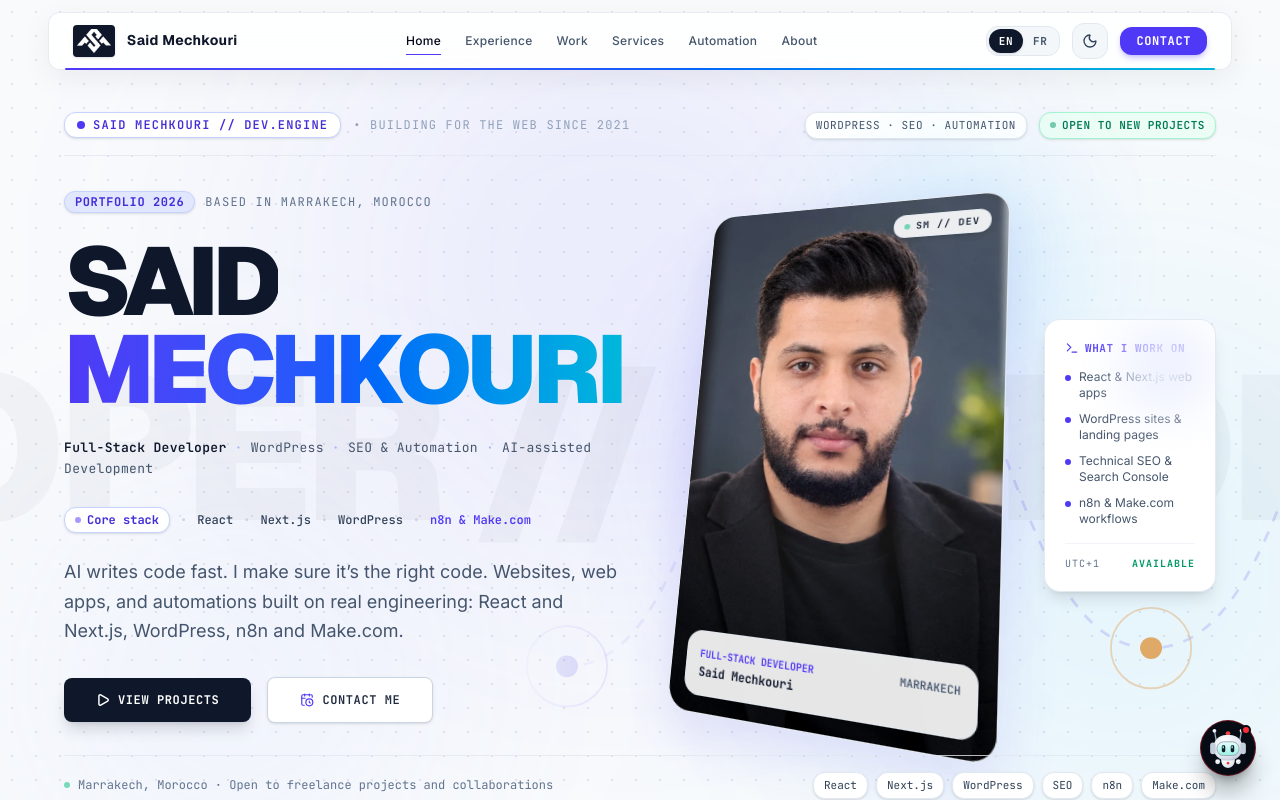
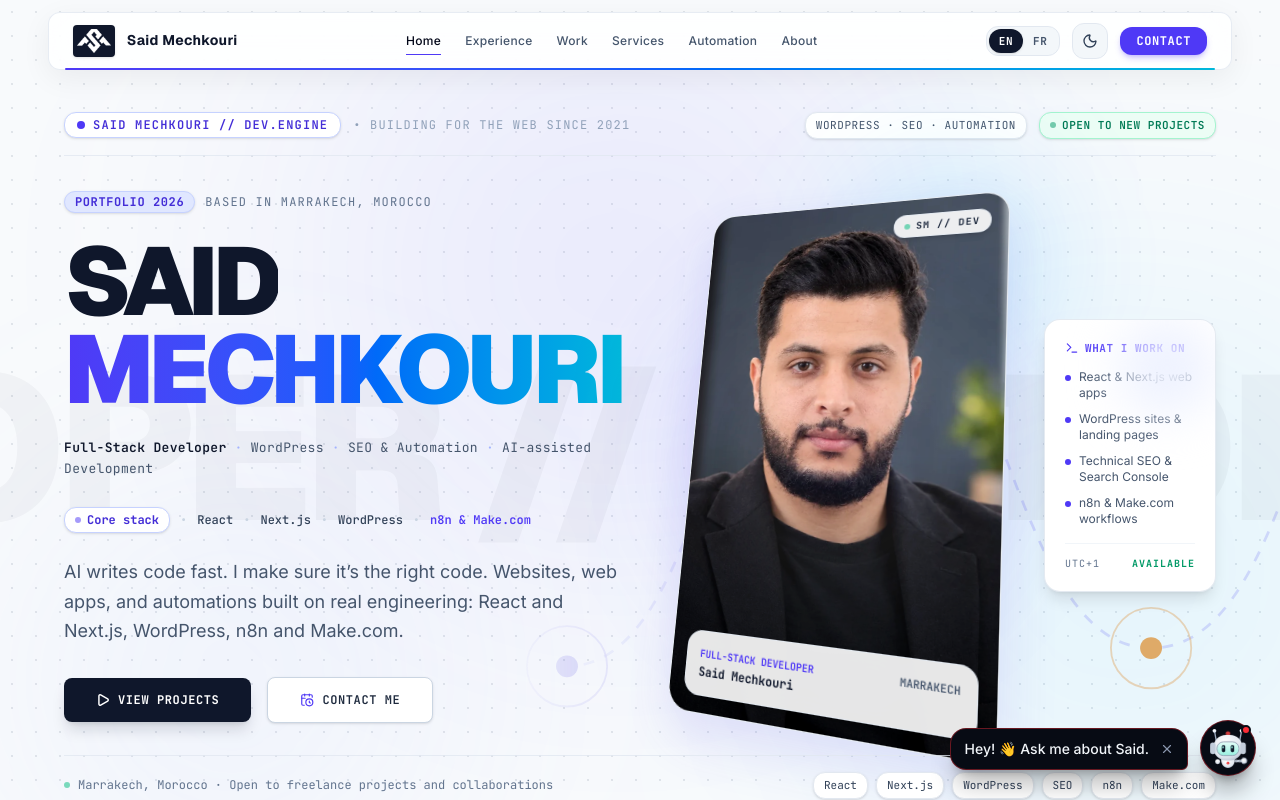
Before and after one commit to mechkouri/portfolio-2026, a React (Vite) app: page / in a window 1280 px wide. Shown: the top 800 px of the page. Built offline with nearby package versions, Linux system fonts and the light colour scheme.

Commit message:
Animate the chat robot and add a greeting bubble
The mascot waves and its light pulses (off for reduced motion). A "Hey!" bubble in EN/FR/AR
shows once per visit and opens the chat on click.

Co-Authored-By: Claude Sonnet 5.5 <noreply@anthropic.com>

```diff
--- a/src/components/chat/ChatWidget.tsx
+++ b/src/components/chat/ChatWidget.tsx
@@ -2,6 +2,7 @@ import { Component, Suspense, lazy, useRef, useState, type ReactNode } from 'rea
 import { AnimatePresence, motion } from 'motion/react';
 import { X } from 'lucide-react';
 import { useLang } from '../../i18n/LangProvider';
+import { Greeting } from './Greeting';
 import { Robot } from './Robot';
 import { chatStrings, type ChatLang } from './strings';
 
@@ -67,6 +68,14 @@ export function ChatWidget() {
         </Suspense>
       </ChatBoundary>
 
+      <Greeting
+        text={s.greeting}
+        dismissLabel={s.dismiss}
+        rtl={lang === 'ar'}
+        chatOpen={open}
+        onOpen={() => setOpen(true)}
+      />
+
       <motion.button
         ref={launcher}
         type="button"
--- /dev/null
+++ b/src/components/chat/Greeting.tsx
@@ -0,0 +1,90 @@
+import { useEffect, useState } from 'react';
+import { AnimatePresence, motion } from 'motion/react';
+import { X } from 'lucide-react';
+
+const SEEN_KEY = 'chat:greeted';
+const SHOW_AFTER = 2_000;
+const HIDE_AFTER = 9_000;
+
+interface Props {
+  text: string;
+  dismissLabel: string;
+  rtl: boolean;
+  chatOpen: boolean;
+  onOpen: () => void;
+}
+
+function markSeen() {
+  try {
+    sessionStorage.setItem(SEEN_KEY, '1');
+  } catch {
+    /* it will just greet again next time */
+  }
+}
+
+/** The robot's "Hey!" speech bubble: appears once per visit, then gets out of the way. */
+export function Greeting({ text, dismissLabel, rtl, chatOpen, onOpen }: Props) {
+  const [visible, setVisible] = useState(false);
+
+  useEffect(() => {
+    try {
+      if (sessionStorage.getItem(SEEN_KEY)) return;
+    } catch {
+      /* storage can be unavailable */
+    }
+    const show = setTimeout(() => setVisible(true), SHOW_AFTER);
+    const hide = setTimeout(() => {
+      setVisible(false);
+      markSeen();
+    }, SHOW_AFTER + HIDE_AFTER);
+    return () => {
+      clearTimeout(show);
+      clearTimeout(hide);
+    };
+  }, []);
+
+  const dismiss = () => {
+    setVisible(false);
+    markSeen();
+  };
+
+  // Opening the chat any other way also counts as having been greeted.
+  useEffect(() => {
+    if (chatOpen) dismiss();
+  }, [chatOpen]);
+
+  return (
+    <AnimatePresence>
+      {visible && !chatOpen && (
+        <motion.div
+          initial={{ opacity: 0, x: 12, scale: 0.8 }}
+          animate={{ opacity: 1, x: 0, scale: 1 }}
+          exit={{ opacity: 0, x: 8, scale: 0.9 }}
+          transition={{ type: 'spring', stiffness: 360, damping: 22 }}
+          className="dark fixed right-20 bottom-[calc(max(1rem,env(safe-area-inset-bottom))+0.375rem)] z-50 flex max-w-[calc(100vw-6rem)] origin-right items-center gap-1 rounded-2xl rounded-ee-md border border-red-500/40 bg-slate-50 py-1.5 ps-3.5 pe-1.5 text-slate-900 shadow-xl shadow-black/25 sm:right-[5.75rem] sm:bottom-[1.875rem]"
+        >
+          <button
+            type="button"
+            dir={rtl ? 'rtl' : 'ltr'}
+            onClick={() => {
+              dismiss();
+              onOpen();
+            }}
+            className="text-start text-sm font-medium"
+          >
+            {text}
+          </button>
+          <button
+            type="button"
+            onClick={dismiss}
+            aria-label={dismissLabel}
+            title={dismissLabel}
+            className="flex h-7 w-7 shrink-0 items-center justify-center rounded-pill text-slate-500 hover:bg-slate-100 hover:text-slate-900"
+          >
+            <X aria-hidden="true" size={14} />
+          </button>
+        </motion.div>
+      )}
+    </AnimatePresence>
+  );
+}
--- a/src/components/chat/Robot.tsx
+++ b/src/components/chat/Robot.tsx
@@ -31,12 +31,11 @@ export function Robot({ className }: { className?: string }) {
       <path d="M15 22 12.5 8M49 22 51.5 8" stroke="#9aa8bd" strokeWidth="2" strokeLinecap="round" />
       <circle cx="12.3" cy="7" r="2.8" fill={`url(#${shell})`} />
       <circle cx="51.7" cy="7" r="2.8" fill={`url(#${shell})`} />
-      <circle cx="32" cy="11" r="3.4" fill="#ef4444" />
+      <circle className="robot-light" cx="32" cy="11" r="3.4" fill="#ef4444" />
 
       {/* Body and hands */}
       <path d="M22 48h20c0 8-4 13-10 13s-10-5-10-13Z" fill={`url(#${shell})`} />
       <circle cx="17" cy="52" r="3.6" fill={`url(#${shell})`} />
-      <circle cx="47" cy="52" r="3.6" fill={`url(#${shell})`} />
       <circle cx="32" cy="54" r="2" fill="#ef4444" />
 
       {/* Head, headphones and face screen */}
@@ -56,6 +55,12 @@ export function Robot({ className }: { className?: string }) {
         <rect x="24" y="29.2" width="2" height="3.4" rx="1" fill="#99f0e0" />
         <rect x="37" y="29.2" width="2" height="3.4" rx="1" fill="#99f0e0" />
       </motion.g>
+
+      {/* Waving arm: drawn last so it passes in front of the head */}
+      <g className="robot-wave">
+        <path d="M43 51 54 54" stroke="#c3cddb" strokeWidth="3.4" strokeLinecap="round" />
+        <circle cx="55" cy="54" r="4.2" fill={`url(#${shell})`} stroke="#8e9bb0" strokeWidth="0.8" />
+      </g>
     </motion.svg>
   );
 }
--- a/src/components/chat/strings.ts
+++ b/src/components/chat/strings.ts
@@ -12,6 +12,8 @@ export type ErrorKind = 'rate' | 'unavailable' | 'offline' | 'generic';
 const en = {
   open: 'Chat with Said’s AI assistant',
   close: 'Close chat',
+  greeting: 'Hey! 👋 Ask me about Said.',
+  dismiss: 'Hide greeting',
   title: 'Said’s AI assistant',
   subtitle: 'Answers from his portfolio and CV',
   language: 'Chat language',
@@ -50,6 +52,8 @@ export type ChatStrings = typeof en;
 const fr: ChatStrings = {
   open: 'Discuter avec l’assistant IA de Said',
   close: 'Fermer la discussion',
+  greeting: 'Salut ! 👋 Une question sur Said ?',
+  dismiss: 'Masquer le message',
   title: 'Assistant IA de Said',
   subtitle: 'Réponses tirées de son portfolio et de son CV',
   language: 'Langue de la discussion',
@@ -86,6 +90,8 @@ const fr: ChatStrings = {
 const ar: ChatStrings = {
   open: 'تحدّث مع المساعد الذكي لسعيد',
   close: 'إغلاق المحادثة',
+  greeting: 'مرحبًا! 👋 اسألني عن سعيد.',
+  dismiss: 'إخفاء الرسالة',
   title: 'المساعد الذكي لسعيد',
   subtitle: 'إجابات من معرض أعماله وسيرته الذاتية',
   language: 'لغة المحادثة',
--- a/src/index.css
+++ b/src/index.css
@@ -199,6 +199,38 @@
   color: #ffffff;
 }
 
+/* Chat mascot: waves hello every few seconds (components/chat/Robot.tsx). */
+@keyframes robot-wave {
+  0%,
+  45%,
+  100% {
+    transform: rotate(0deg);
+  }
+  55%,
+  75% {
+    transform: rotate(-62deg);
+  }
+  65%,
+  85% {
+    transform: rotate(-30deg);
+  }
+}
+@keyframes robot-light {
+  50% {
+    opacity: 0.35;
+  }
+}
+@media (prefers-reduced-motion: no-preference) {
+  .robot-wave {
+    transform-box: view-box;
+    transform-origin: 43px 51px;
+    animation: robot-wave 3.6s ease-in-out infinite;
+  }
+  .robot-light {
+    animation: robot-light 1.8s ease-in-out infinite;
+  }
+}
+
 @utility text-gradient {
   @apply bg-gradient-to-r from-indigo-600 via-blue-600 to-cyan-500 bg-clip-text text-transparent;
 }
```
